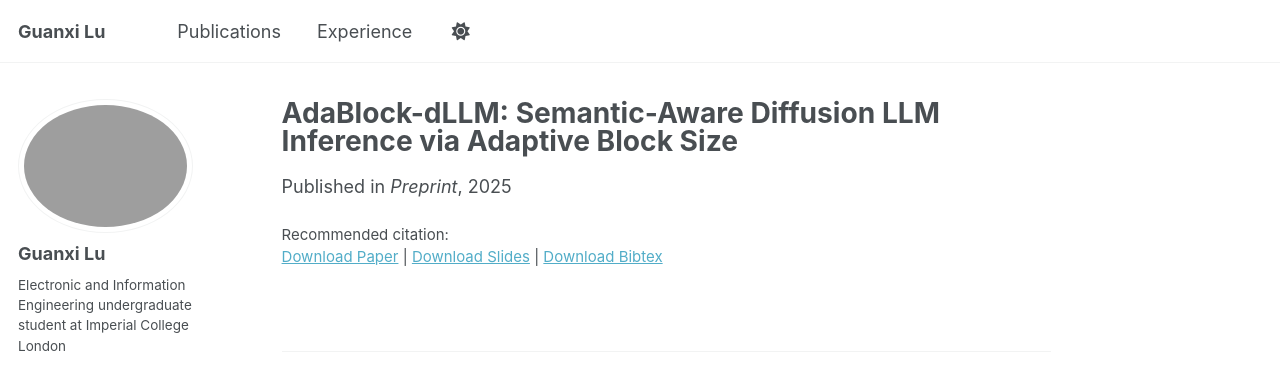
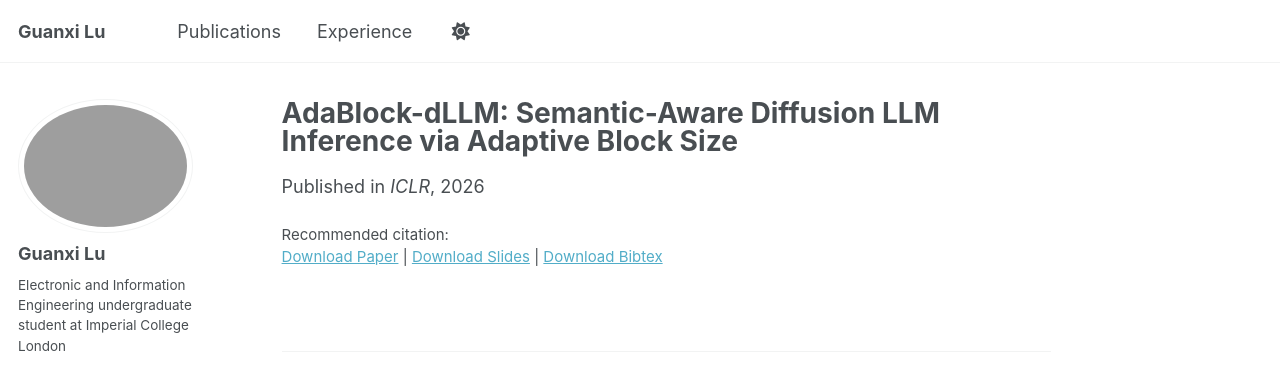
Before and after one commit to lgxi24/lgxi24.github.io, a Jekyll site: the page built from _publications/2025-adablock_dllm.md, in a window 1280 px wide. Shown: the top 369 px of the page. Built offline with Jekyll 4.4.1, drawn with Linux system fonts in a browser that asks for light colours; some web fonts are replaced; a script that is not in the unit is left out.

Commit message:
update publications

```diff
--- a/_publications/2025-adablock_dllm.md
+++ b/_publications/2025-adablock_dllm.md
@@ -1,12 +1,12 @@
 ---
 title: "AdaBlock-dLLM: Semantic-Aware Diffusion LLM Inference via Adaptive Block Size"
 collection: publications
-category: preprints
+category: conferences
 authors: "Guanxi Lu, Hao (Mark) Chen, Yuto Karashima, Zhican Wang, Daichi Fujiki, Hongxiang Fan"
 permalink: /publication/2025-adablock_dllm
 excerpt: ''
-date: 2025.09.27
-venue: 'Preprint'
+date: 2026.04.25
+venue: 'ICLR'
 slidesurl: ''
 paperurl: 'https://arxiv.org/abs/2509.26432'
 bibtexurl: ''
```
Also changed, not shown: _pages/about.md (+2 -1 lines).
